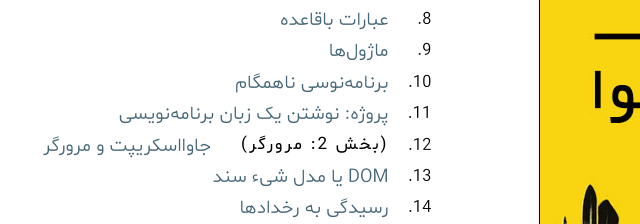
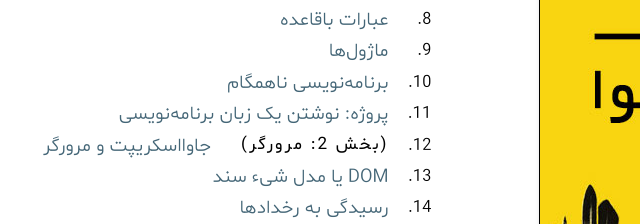
Before and after one commit to emehran/persian-eloquent-javascript, a plain HTML site: page index.html in a window 1280 px wide. Shown: the part 386-610 px from the top of the page, 193-833 px from the left. Drawn offline with Linux system fonts and the light colour scheme; files whose address does not match are found by name.

Commit message:
fix typo

```diff
--- a/index.html
+++ b/index.html
@@ -104,7 +104,7 @@
     <li><a href="08_error.html">باگ‌ها و خطاها</a>
     <li><a href="09_regexp.html">عبارات باقاعده</a>
     <li><a href="10_modules.html">ماژول‌ها</a>
-    <li><a href="11_async.html">برنامه‌نوسی ناهمگام</a>
+    <li><a href="11_async.html">برنامه‌نویسی ناهمگام</a>
     <li><a href="12_language.html">پروژه: نوشتن یک زبان برنامه‌نویسی</a>
     <li>
       <h3>(بخش 2: مرورگر)</h3>
```
